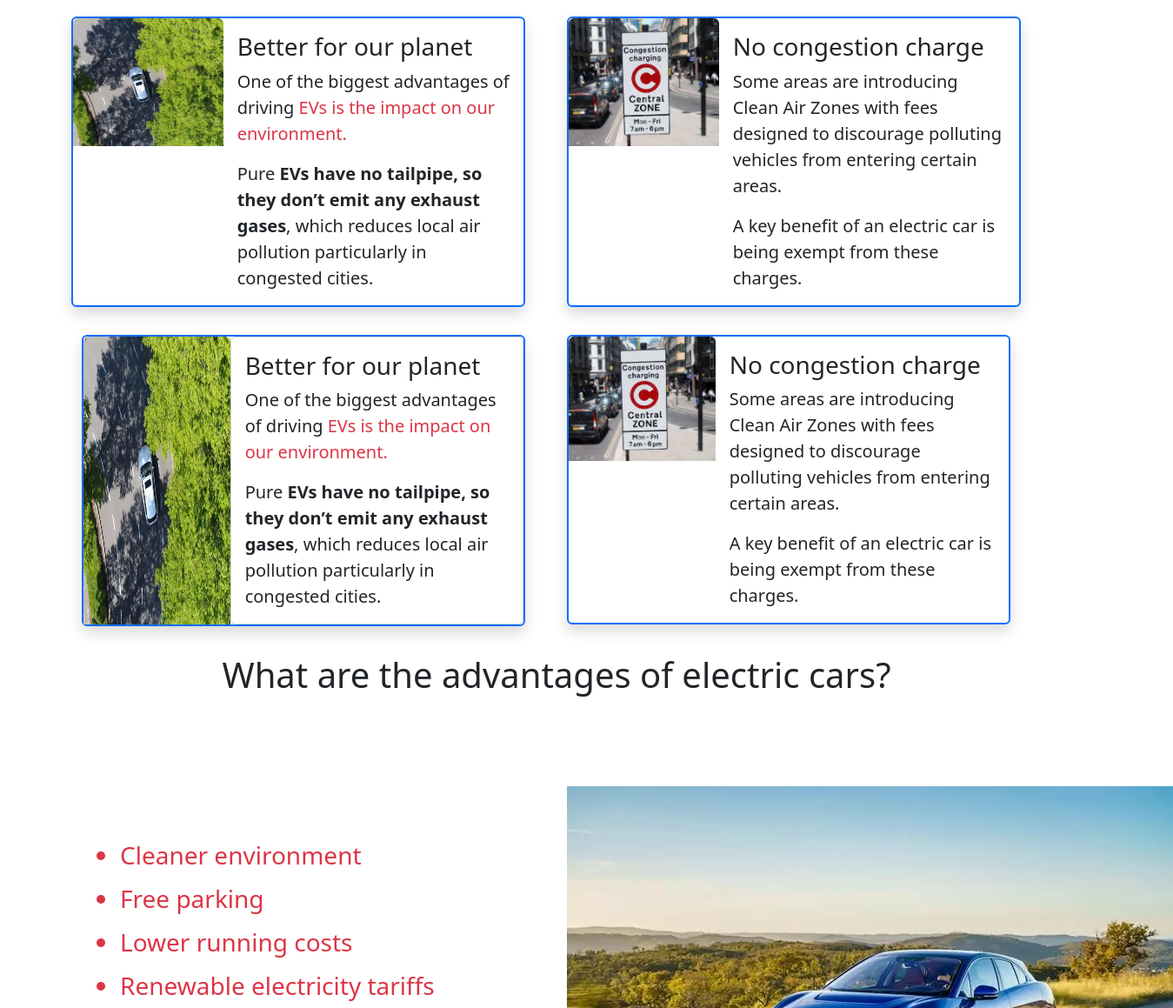
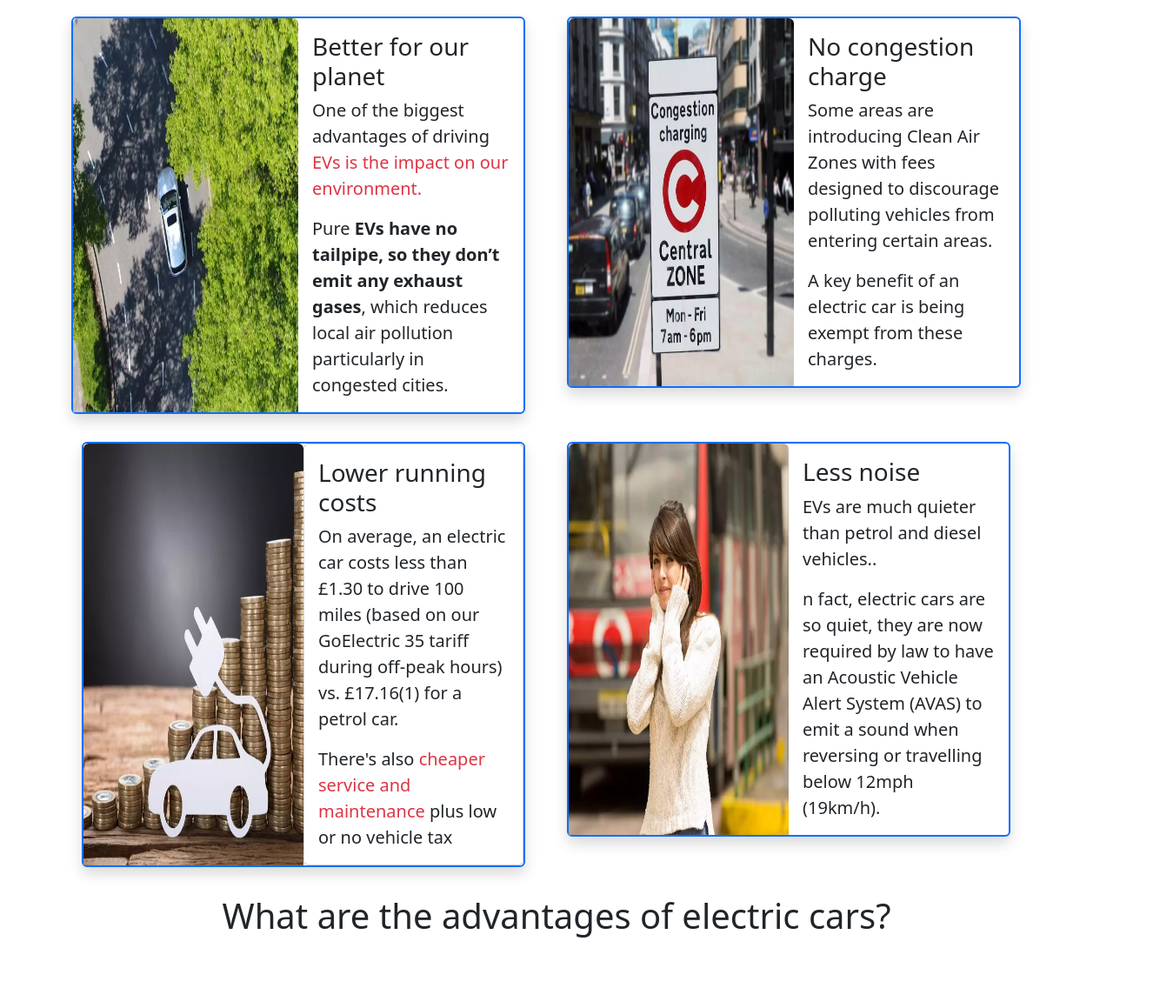
Before and after one commit to pournimaanjole/ecodrive-India-IGCP1-Group-project-2, a plain HTML site: page pages/benifit.html in a window 1280 px wide. Shown: the part 671-1830 px from the top of the page at 87% size, 1349 px wide, since content can reach past the window. Drawn offline with nearby package versions, Linux system fonts and the light colour scheme.

Commit message:
added some changes in benifit cards

```diff
--- a/pages/benifit.html
+++ b/pages/benifit.html
@@ -31,14 +31,14 @@
     </div>
     <div class="container">
         <div class="row">
-            <div class="col md-2">
+            <div class="col md-2 sm-1">
                 <div class="card mb-3 me-4 mt-3  border  border-2 border-primary shadow  ">
                     <div class="row g-0">
-                        <div class="col-md-4">
-                            <img src="./../img/benifit-images/benifit-img-1.webp" class="img-fluid rounded-top "
+                        <div class="col-md-6">
+                            <img src="./../img/benifit-images/benifit-img-1.webp" class="img-fluid rounded-top h-100"
                                 alt="..">
                         </div>
-                        <div class="col-md-8">
+                        <div class="col-md-6">
                             <div class="card-body">
                                 <h3 class="card-title">Better for our planet</h3>
                                 <p class="card-text fs-5">One of the biggest advantages of driving<span
@@ -54,66 +54,14 @@
                 </div>
 
             </div>
-            <div class="col md-2">
-                <div class="card mb-3 me-4 mt-3 border  border-2 border-primary shadow  ">
-                    <div class="row g-0">
-                        <div class="col-md-4">
-                            <img src="./../img/benifit-images/benifit-img-2.webp" class="img-fluid rounded-top  "
-                                alt="..">
-                        </div>
-                        <div class="col-md-8">
-                            <div class="card-body">
-                                <h3 class="card-title">No congestion charge</h3>
-                                <p class="card-text fs-5">Some areas are introducing Clean Air Zones with fees designed
-                                    to discourage polluting vehicles from entering certain areas.</p>
-
-                                <p class="card-text fs-5">A key benefit of an electric car is being exempt from these
-                                    charges.
-                                </p>
-
-                            </div>
-                        </div>
-                    </div>
-                </div>
-            </div>
-
-        </div>
-        <div class="container">
-            <div class="row">
-                <div class="col md-2">
-                    <div class="card mb-3 me-4 mt-3 border border-2 border-primary shadow">
-                        <div class="row g-0">
-                            <div class="col-md-4">
-                                <img src="./../img/benifit-images/benifit-img-1.webp"
-                                    class="img-fluid rounded-top h-100" alt="..">
-                            </div>
-                            <div class="col-md-8">
-                                <div class="card">
-                                    <div class="card-body">
-                                        <h3 class="card-title">Better for our planet</h3>
-                                        <p class="card-text fs-5">
-                                            One of the biggest advantages of driving <span class="text-danger">EVs is
-                                                the impact on our environment.</span>
-                                        </p>
-                                        <p class="card-text fs-5">
-                                            Pure <b>EVs have no tailpipe, so they don’t emit any exhaust gases</b>,
-                                            which reduces local air pollution particularly in congested cities.
-                                        </p>
-                                    </div>
-                                </div>
-                            </div>
-                        </div>
-                    </div>
-
-                </div>
-                <div class="col md-2">
+             <div class="col md-2">
                     <div class="card mb-3 me-4 mt-3 border  border-2 border-primary shadow  ">
                         <div class="row g-0">
-                            <div class="col-md-4">
-                                <img src="./../img/benifit-images/benifit-img-2.webp" class="img-fluid rounded-top  "
+                            <div class="col-md-6">
+                                <img src="./../img/benifit-images/benifit-img-2.webp" class="img-fluid rounded-top h-100"
                                     alt="..">
                             </div>
-                            <div class="col-md-8">
+                            <div class="col-md-6">
                                 <div class="card-body">
                                     <h3 class="card-title">No congestion charge</h3>
                                     <p class="card-text fs-5">Some areas are introducing Clean Air Zones with fees
@@ -132,6 +80,56 @@
                 </div>
             </div>
 
+        <div class="container">
+            <div class="row">
+                <div class="col md-2">
+                    <div class="card mb-3 me-4 mt-3 border border-2 border-primary shadow">
+                        <div class="row g-0">
+                            <div class="col-md-6">
+                                <img src="./../img/benifit-images/benifit-img-3.webp"
+                                    class="img-fluid rounded-top h-100" alt="..">
+                            </div>
+                            <div class="col-md-6">
+                                <div class="card">
+                                    <div class="card-body">
+                                        <h3 class="card-title">Lower running costs</h3>
+                                        <p class="card-text fs-5">
+                                            On average, an electric car costs less than £1.30 to drive 100 miles (based on our GoElectric 35 tariff during off-peak hours) vs. £17.16(1) for a petrol car.
+                                        </p>
+                                        <p class="card-text fs-5">
+                                            There's also <span class="text-danger">cheaper service and maintenance</span> plus low or no vehicle tax
+                                        </p>
+                                    </div>
+                                </div>
+                            </div>
+                        </div>
+                    </div>
+
+                </div>
+
+            <div class="col md-2">
+                <div class="card mb-3 me-4 mt-3 border  border-2 border-primary shadow  ">
+                    <div class="row g-0">
+                        <div class="col-md-6">
+                            <img src="./../img/benifit-images/benifit-img-4.webp" class="img-fluid rounded-top h-100"
+                                alt="..">
+                        </div>
+                        <div class="col-md-6">
+                            <div class="card-body">
+                                <h3 class="card-title">Less noise</h3>
+                                <p class="card-text fs-5">EVs are much quieter than petrol and diesel vehicles..</p>
+
+                                <p class="card-text fs-5">n fact, electric cars are so quiet, they are now required by law to have an Acoustic Vehicle Alert System (AVAS) to emit a sound when reversing or travelling below 12mph (19km/h).
+                                </p>
+
+                            </div>
+                        </div>
+                    </div>
+                </div>
+            </div>
+
+        </div>
+
                 <div class=" mt-3 text-center fs-4">
                     <h1>
                         What are the advantages of electric cars?
@@ -142,7 +140,7 @@
 
                     <div class="container  text-center mt-5">
                         <div class="row  d-flex align-items-center">
-                          <div class="col-lg-6 col-md-12">
+                          <div class="col-lg-4 col-md-12">
                         <ul>
                             <li class="fs-3 text-start mt-2 text-danger">Cleaner environment</li>
                             <li class="fs-3 text-start mt-2 text-danger">Free parking</li>
@@ -154,7 +152,7 @@
 
                         </ul>
                           </div>
-                          <div class="col-lg-6 col-md-12">
+                          <div class="col-lg-6 col-md-8">
                             <img src="./../img/benifit-images/vehicalimg-advt-cont.webp">
                           </div>
 
```
Also changed, not shown: img/benifit-images/benifit-img-3.webp (added), img/benifit-images/benifit-img-4.webp (added).
